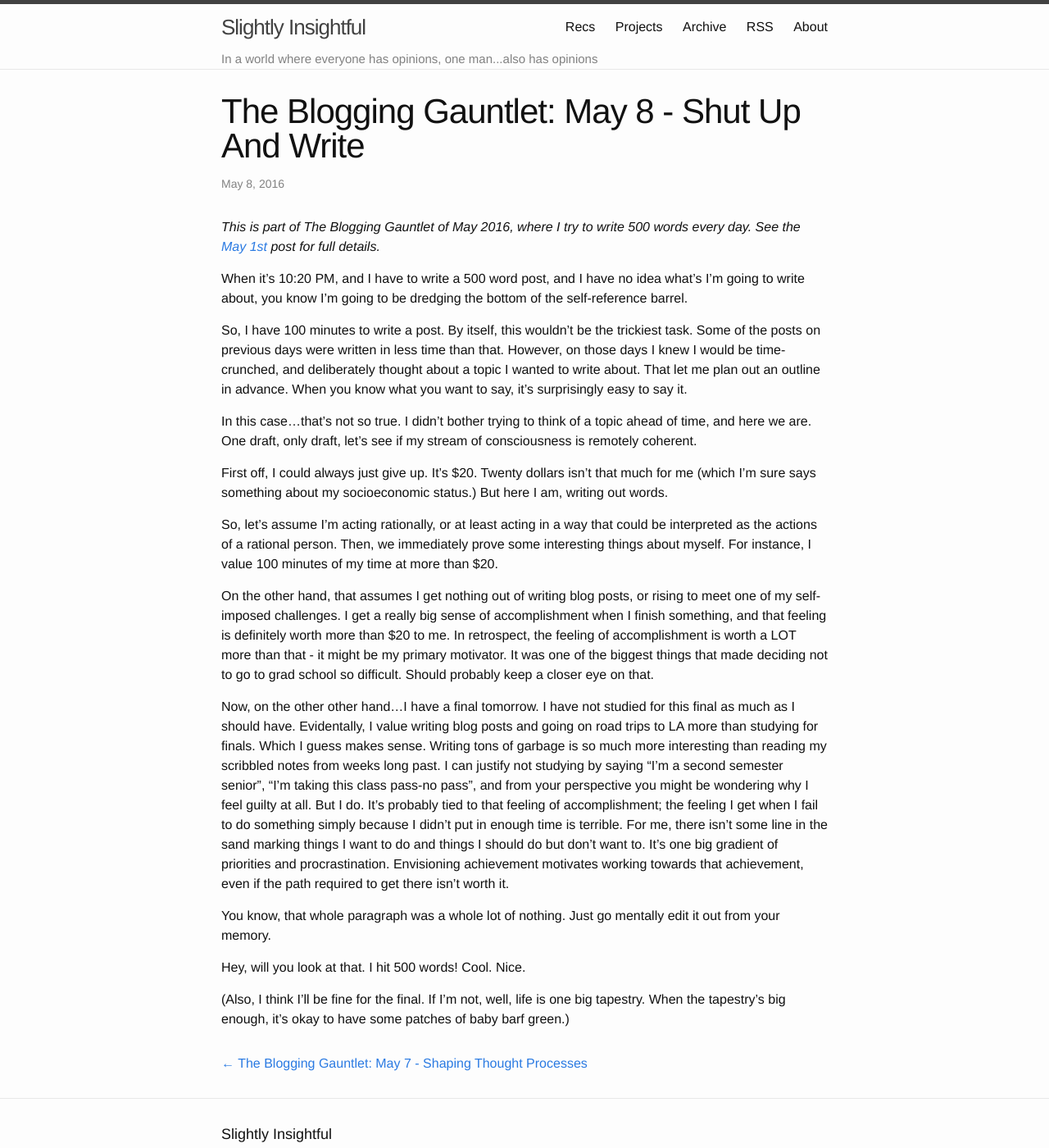
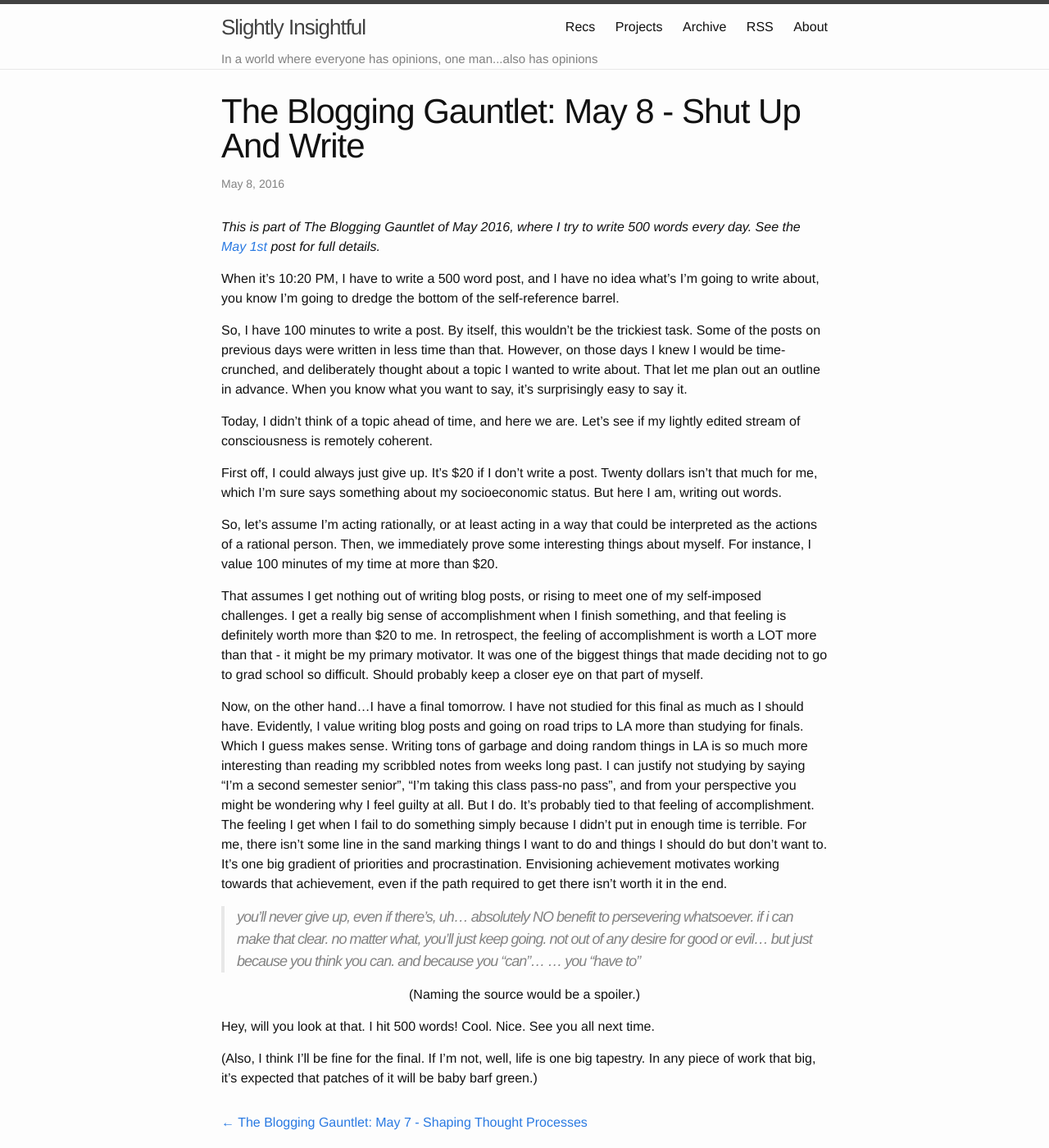
Before and after one commit to alexirpan/alexirpan.github.io, a Jekyll site: the page built from _posts/may2016/2016-05-08-may-8.markdown, in a window 1280 px wide and 1400 px high. Shown: the whole window at 82% size. Built offline with Jekyll 4.4.1, drawn with Linux system fonts in a browser that asks for light colours.

Commit message:
Light editing. Launch time!

```diff
--- a/_posts/may2016/2016-05-08-may-8.markdown
+++ b/_posts/may2016/2016-05-08-may-8.markdown
@@ -1,14 +1,14 @@
 ---
 layout: post
 title:  "The Blogging Gauntlet: May 8 - Shut Up And Write"
-date:   2016-05-08 22:20:00 -0700
+date:   2016-05-08 22:59:00 -0700
 ---
 
 {% include gauntlet.md %}
 
-When it's 10:20 PM, and I have to write a 500 word post, and
+When it's 10:20 PM, I have to write a 500 word post, and
 I have no idea what's I'm going to write about, you know I'm
-going to be dredging the bottom of the self-reference barrel.
+going to dredge the bottom of the self-reference barrel.
 
 So, I have 100 minutes to write a post. By itself, this wouldn't
 be the trickiest task. Some of the posts on previous days were written
@@ -17,49 +17,52 @@ time-crunched, and deliberately thought about a topic I wanted to
 write about. That let me plan out an outline in advance. When you
 know what you want to say, it's surprisingly easy to say it.
 
-In this case...that's not so true. I didn't bother trying to think of a topic
-ahead of time, and here we are. One draft, only draft, let's
-see if my stream of consciousness is remotely coherent.
+Today, I didn't think of a topic ahead of time, and here we are.
+Let's see if my lightly edited stream of consciousness is remotely coherent.
 
-First off, I could always just give up. It's $20. Twenty dollars
-isn't that much for me (which I'm sure says something about
-my socioeconomic status.) But here I am, writing out words.
+First off, I could always just give up. It's $20 if I don't write a post.
+Twenty dollars
+isn't that much for me, which I'm sure says something about
+my socioeconomic status. But here I am, writing out words.
 
 So, let's assume I'm acting rationally, or at least acting in a way
 that could be interpreted as the actions of a rational person. Then,
 we immediately prove some interesting things about myself. For instance,
 I value 100 minutes of my time at more than $20.
 
-On the other hand, that assumes I get nothing out of writing blog posts,
+That assumes I get nothing out of writing blog posts,
 or rising to meet one of my self-imposed challenges. I get a really
 big sense of accomplishment when I finish something, and that feeling
 is definitely worth more than $20 to me. In retrospect, the feeling
 of accomplishment is worth a LOT more than that - it might be my
 primary motivator. It was one of the biggest things that made deciding
 not to go to grad school so difficult. Should probably keep a closer
-eye on that.
+eye on that part of myself.
 
-Now, on the other other hand...I have a final tomorrow. I have not
-studied for this final as much as I should have. Evidentally, I value
+Now, on the other hand...I have a final tomorrow. I have not
+studied for this final as much as I should have. Evidently, I value
 writing blog posts and going on road trips to LA more than
 studying for finals. Which I guess makes
-sense. Writing tons of garbage is so much more interesting than
+sense. Writing tons of garbage and doing random things in LA
+is so much more interesting than
 reading my scribbled notes from weeks long past. I can justify not
 studying by saying "I'm a second semester senior", "I'm taking this
 class pass-no pass", and from your perspective you might be wondering
 why I feel guilty at all. But I do. It's probably tied to that feeling
-of accomplishment; the feeling I get when I fail to do something
+of accomplishment. The feeling I get when I fail to do something
 simply because I didn't put in enough time is terrible. For me, there
 isn't some line in the sand marking things I want to do and things
 I should do but don't want to. It's one big gradient of priorities and
 procrastination. Envisioning achievement motivates working towards that
-achievement, even if the path required to get there isn't worth it.
+achievement, even if the path required to get there isn't worth it in
+the end.
 
-You know, that whole paragraph was a whole lot of nothing. Just go mentally
-edit it out from your memory.
+> you'll never give up, even if there's, uh... absolutely NO benefit to persevering whatsoever. if i can make that clear. no matter what, you'll just keep going. not out of any desire for good or evil... but just because you think you can. and because you "can"... ... you "have to"
 
-Hey, will you look at that. I hit 500 words! Cool. Nice.
+(Naming the source would be a spoiler.)
+{: .centered }
+
+Hey, will you look at that. I hit 500 words! Cool. Nice. See you all next time.
 
 (Also, I think I'll be fine for the final. If I'm not, well, life is one
-big tapestry. When the tapestry's big enough, it's okay to have some patches
-of baby barf green.)
+big tapestry. In any piece of work that big, it's expected that patches of it will be baby barf green.)
```
